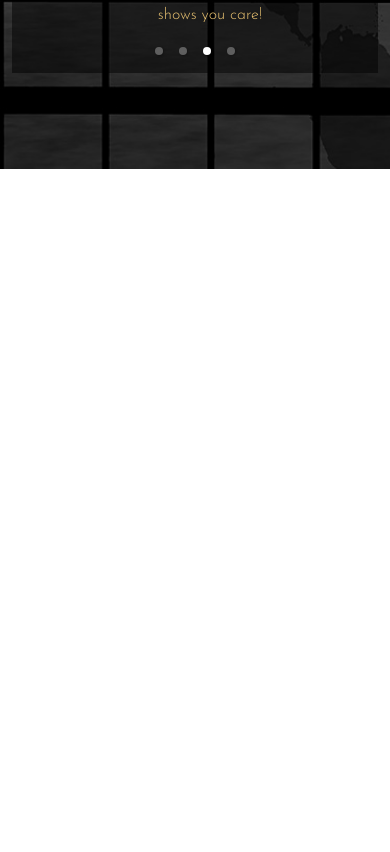
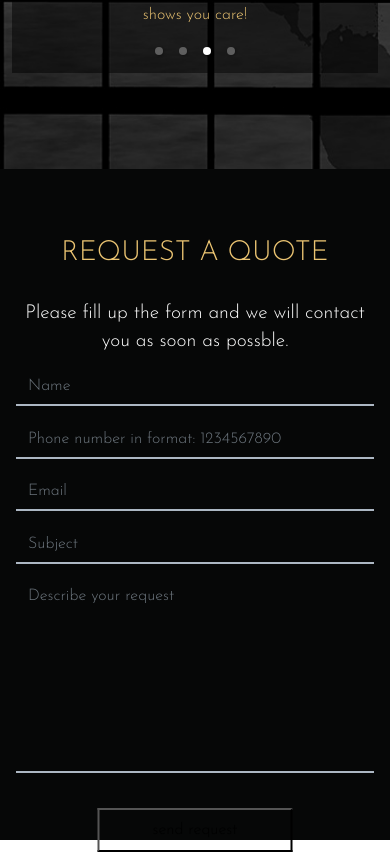
Before and after one commit to Deymar-Insurance/insurance, a React (Create React App) app: page / in a window 390 px wide. Shown: the part 3796-4648 px from the top of the page. Before the commit the page ends 3965 px from the top, so only its background shows below. Built offline with nearby package versions, Linux system fonts and the light colour scheme.

Commit message:
commit to 'contacts'

```diff
--- a/src/App.css
+++ b/src/App.css
@@ -266,3 +266,124 @@
   margin: auto !important;
   margin-top: 3% !important;
 }
+
+/**********Contacts******/
+
+.contacts {
+  background: var(--primary-black);
+  padding: 3rem 0;
+}
+
+.contacts h1 {
+  color: var(--primary-gold);
+  padding: 1.3rem 0;
+  text-transform: uppercase;
+}
+
+.contacts p {
+  color: var(--primary-white);
+  font-size: 1.2rem;
+}
+
+/**********Inputs******/
+
+.contacts input, .contacts textarea {
+  width: 100%;
+  box-sizing: border-box;
+  background: none;
+  resize: none;
+  border: 0;
+  border-bottom: 0.125rem solid var(--primary-med-grey);
+  border-radius: 0;
+  color: var(--primary-light-grey);
+  outline: 0 !important;
+  box-shadow: none !important;
+  top: 0;
+  margin-bottom: 1rem;
+}
+
+.contacts .container {
+  padding: 4rem 0;
+}
+
+.contacts input:focus, .contacts textarea:focus {
+  background: transparent;
+  color: var(--primary-white);
+  border-bottom: 0.125rem solid var(--primary-med-grey);
+}
+
+.contacts textarea {
+  height: 12.2rem !important;
+}
+
+.line {
+  position: relative;
+  top: -0.8rem;
+  width: 0;
+  height: 0.125rem;
+  background: var(--primary-orange);
+  display: inline-block;
+}
+
+input:focus+.line, textarea:focus+.line {
+  width: 100%;
+  transition: width 0.5s ease-in-out;
+}
+
+input.form-control {
+  margin: -0.3rem 0;
+}
+
+textarea.form-control {
+  margin: -0.3rem 0;
+}
+
+.contacts button {
+  margin: 1rem 0 0 0;
+  width: 50%;
+  padding-top: 0.5rem;
+  padding-bottom: 0.5rem;
+  position: absolute;
+  transform: translateX(-50%);
+  background: none;
+}
+
+.contacts button:hover {
+  margin: 1rem 0 0 0;
+  width: 50%;
+  padding-top: 0.5rem;
+  padding-bottom: 0.5rem;
+  position: absolute;
+  transform: translateX(-50%);
+  transition: 200ms ease-in-out;
+  background: var(--primary-red);
+}
+
+.error-message {
+  color: var(--primary-white);
+  background: var(--primary-red);
+  text-align: left;
+  margin-top: 0.125rem;
+}
+
+.success-message {
+  font-size: 1.25rem;
+  font-weight: 500;
+  color: var(--primary-green);
+}
+
+/**********Media******/
+
+@media(max-width: 767px) {
+  .contacts {
+    overflow-x: hidden;
+  }
+
+  .contacts .container {
+    padding: 0 1rem;
+  }
+
+  .contacts p {
+    padding: 0 0.8rem;
+  }
+}
--- a/src/App.js
+++ b/src/App.js
@@ -5,6 +5,7 @@
 import AboutUs from './components/AboutUs';
 import Services from './components/Services';
 import Testimonials from './components/Testimonials';
+import Contacts from './components/Contacts';
 
 function App() {
   return (
@@ -14,6 +15,7 @@
       <AboutUs />
       <Services />
       <Testimonials />
+      <Contacts />
     </>
   );
 }
--- /dev/null
+++ b/src/components/Contacts.js
@@ -0,0 +1,182 @@
+import React, { useState } from 'react';
+import emailjs from 'emailjs-com';
+import { useForm } from 'react-hook-form';
+
+/* eslint-disable */
+
+const Contacts = () => {
+  const [successMessage, setSuccessMessage] = useState('');
+
+  const {
+    register,
+    handleSubmit,
+    formState: { errors },
+  } = useForm();
+
+  const serviceID = 'service_ID3';
+
+  const templateID = 'template_bm5e2mo';
+
+  const userID = 'user_9ioOXoLGkX2NTLcAXbSV6';
+
+  const onSubmit = (data, r) => {
+    sendEmail(
+      serviceID,
+      templateID,
+      {
+        name: data.name,
+        phone: data.phone,
+        email: data.email,
+        subject: data.subject,
+        description: data.description,
+      },
+      userID
+    );
+    r.target.reset();
+  };
+
+  const sendEmail = (serviceID, templateID, variables, userID) => {
+    emailjs
+      .send(serviceID, templateID, variables, userID)
+      .then(() => {
+        setSuccessMessage(
+          "Form sent successfully! I'll contact you as soon as possible."
+        );
+      })
+      .catch((err) => console.error(`Something went wrong ${err}`));
+  };
+
+  return (
+    <div id='contacts' className='contacts'>
+      <div className='text-center'>
+        <h1>Request a Quote</h1>
+        <p>
+          Please fill up the form and we will contact you as soon as
+          possble.
+        </p>
+        <span className='success-message'>{successMessage}</span>
+      </div>
+      <div className='container'>
+        <form onSubmit={handleSubmit(onSubmit)}>
+          <div className='row'>
+            <div className='col-md-6 col-xs-12'>
+              {/*Name input*/}
+              <div className='text-center'>
+                <input
+                  type='text'
+                  className='form-control'
+                  placeholder='Name'
+                  name='name'
+                  aria-invalid={errors.name ? 'true' : 'false'}
+                  {...register('name', {
+                    required: 'Please enter your name',
+                    maxLength: {
+                      value: 20,
+                      message:
+                        'Please enter a name with no more than 20 characters',
+                    },
+                  })}
+                />
+                <div className='line'></div>
+              </div>
+              <span className='error-message'>
+                {errors.name && errors.name.message}
+              </span>
+              {/*   Phone input*/}
+              <div className='text-center'>
+                <input
+                  type='tel'
+                  className='form-control'
+                  placeholder='Phone number in format: 1234567890'
+                  name='phone'
+                  aria-invalid={errors.phone ? 'true' : 'false'}
+                  {...register('phone', {
+                    required: 'Please add your phone number',
+                    pattern: {
+                      value: /^[0-9]{3}[0-9]{3}[0-9]{4}/i,
+                      message: 'invalid phone number',
+                    },
+                  })}
+                />
+
+                <div className='line'></div>
+              </div>
+              <span className='error-message'>
+                {errors.phone && errors.phone.message}
+              </span>
+              {/*Email input*/}
+              <div className='text-center'>
+                <input
+                  type='email'
+                  className='form-control'
+                  placeholder='Email'
+                  name='email'
+                  aria-invalid={errors.email ? 'true' : 'false'}
+                  {...register('email', {
+                    required: 'Please provide your email',
+                    pattern: {
+                      value:
+                        /^[A-Z0-9._%+-]+@[A-Z0-9.-]+\.[A-Z]{2,}$/i,
+                      message: 'invalid email',
+                    },
+                  })}
+                />
+                <div className='line'></div>
+              </div>
+              <span className='error-message'>
+                {errors.email && errors.email.message}
+              </span>
+              {/*Subject input*/}
+              <div className='text-center'>
+                <input
+                  type='text'
+                  className='form-control'
+                  placeholder='Subject'
+                  name='subject'
+                  aria-invalid={errors.subject ? 'true' : 'false'}
+                  {...register('subject', {
+                    required: 'Please add your subject',
+                  })}
+                />
+                <div className='line'></div>
+              </div>
+              <span className='error-message'>
+                {errors.subject && errors.subject.message}
+              </span>
+            </div>
+            <div className='col-md-6 col-xs-12'>
+              {/*Description*/}
+              <div className='text-center'>
+                <textarea
+                  type='text'
+                  className='form-control'
+                  placeholder='Describe your request'
+                  name='description'
+                  aria-invalid={errors.description ? 'true' : 'false'}
+                  {...register('description', {
+                    required:
+                      'Please describe your request or project',
+                  })}
+                ></textarea>
+                <div className='line'></div>
+              </div>
+              <span className='error-message'>
+                {errors.description && errors.description.message}
+              </span>
+            </div>
+            <div className='text-center'>
+              <button
+                className='btn-main-offer contact-btn'
+                type='submit'
+              >
+                send request
+              </button>
+            </div>
+          </div>
+        </form>
+      </div>
+    </div>
+  );
+};
+
+export default Contacts;
```
